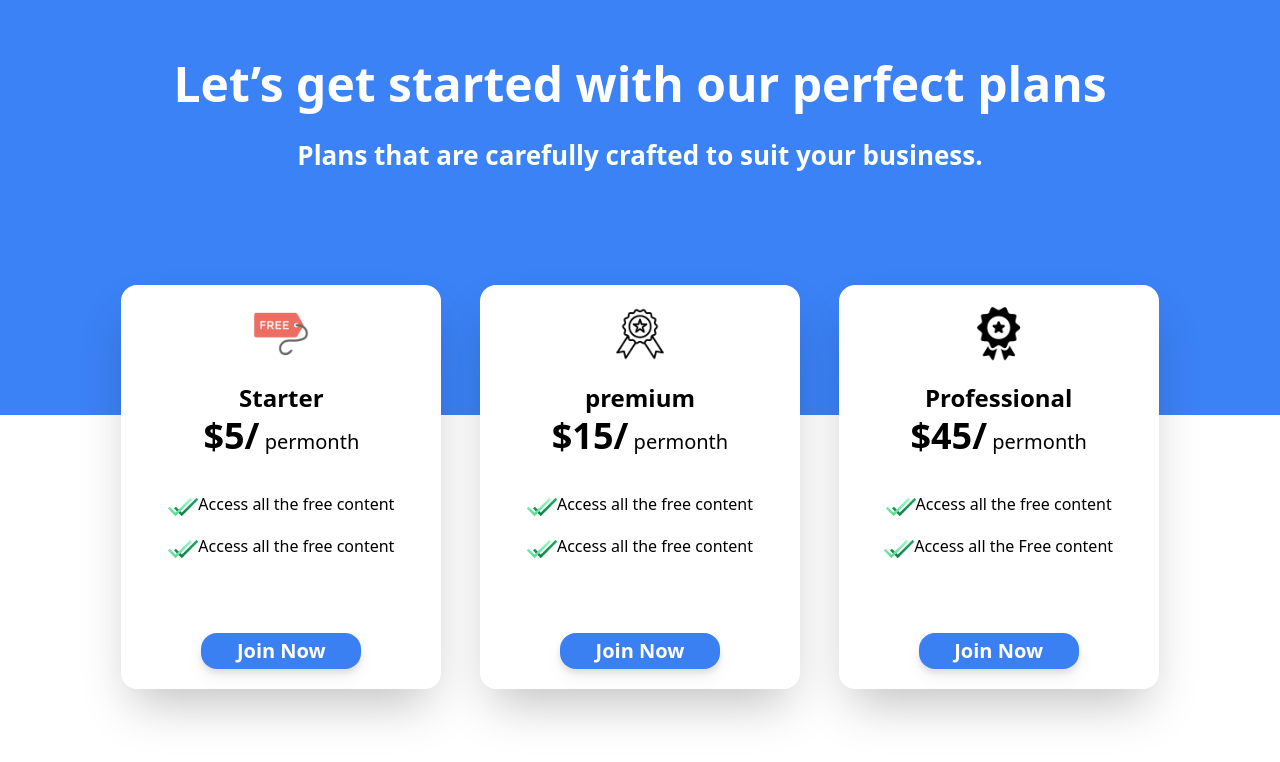
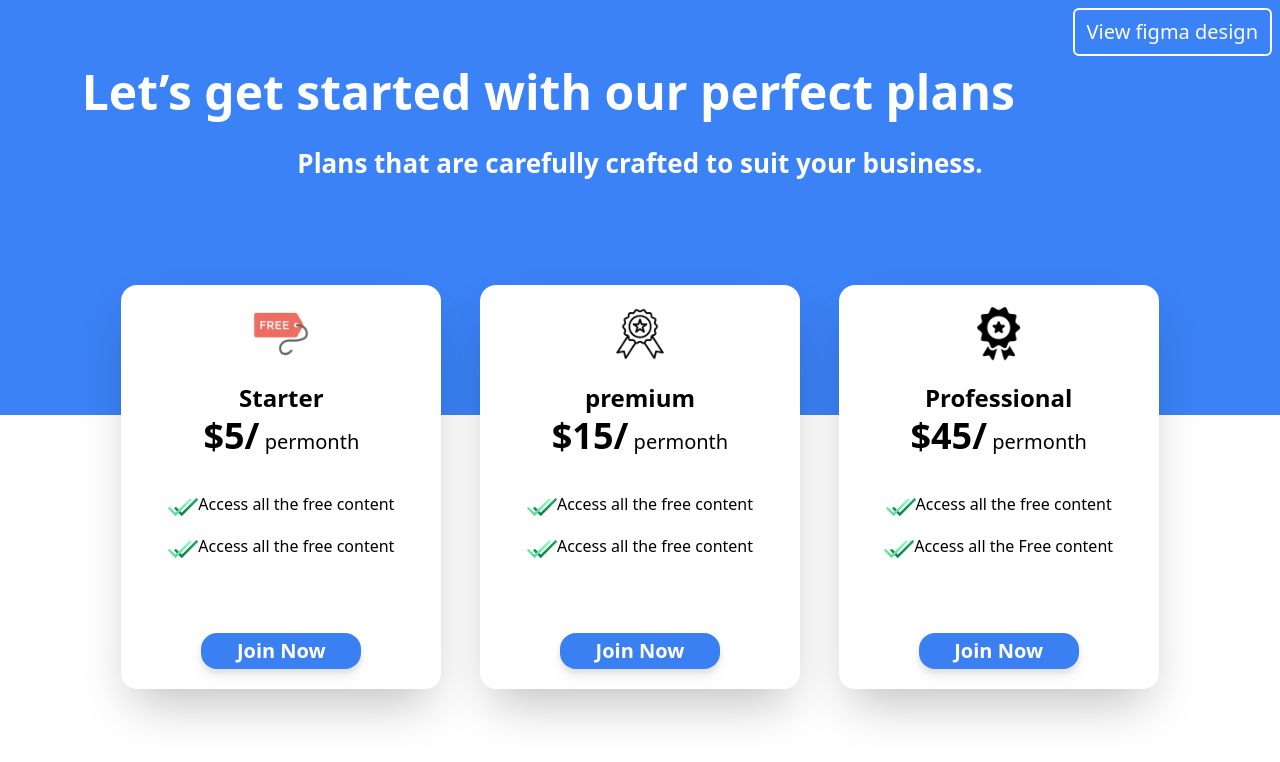
Before and after one commit to AhsanKhan47/pricing-ui-tailwind, a Next.js app: page / in a window 1280 px wide. Shown: the top 762 px of the page. Built offline with nearby package versions, Linux system fonts and the light colour scheme.

Commit message:
figma link  added via button

```diff
--- a/components/Header.tsx
+++ b/components/Header.tsx
@@ -1,9 +1,18 @@
 import React from "react";
-
+import Link from "next/link";
 export default function Header() {
   return (
-    <header className="   text-white  text-left h-[270px] bg-blue-500  md:h-[415px] ">
-      <div className="w-[80%] p-6 md:w-full md:text-center ">
+    <header className="   text-white  text-left h-[360px] bg-blue-500  md:h-[415px] ">
+      <Link
+        href="https://www.figma.com/file/hF99eQvissfBaW5frMJEPo/Pricing-section?node-id=0%3A1&t=Lyw8r1Kajamng3IF-1"
+        target="_blank"
+      >
+        <button className="float-right text-sm md:text-lg m-2 px-3 py-2 border-2 border-white hover:bg-white hover:text-blue-700 transition-all rounded-md">
+          View figma design
+        </button>
+      </Link>
+
+      <div className="w-[80%] p-8 md:w-full md:text-center ">
         <h1 className="text-[24px] mb-4 font-bold md:text-[48px]  md:pt-6 ">
           Let’s get started with our perfect plans
         </h1>
```
